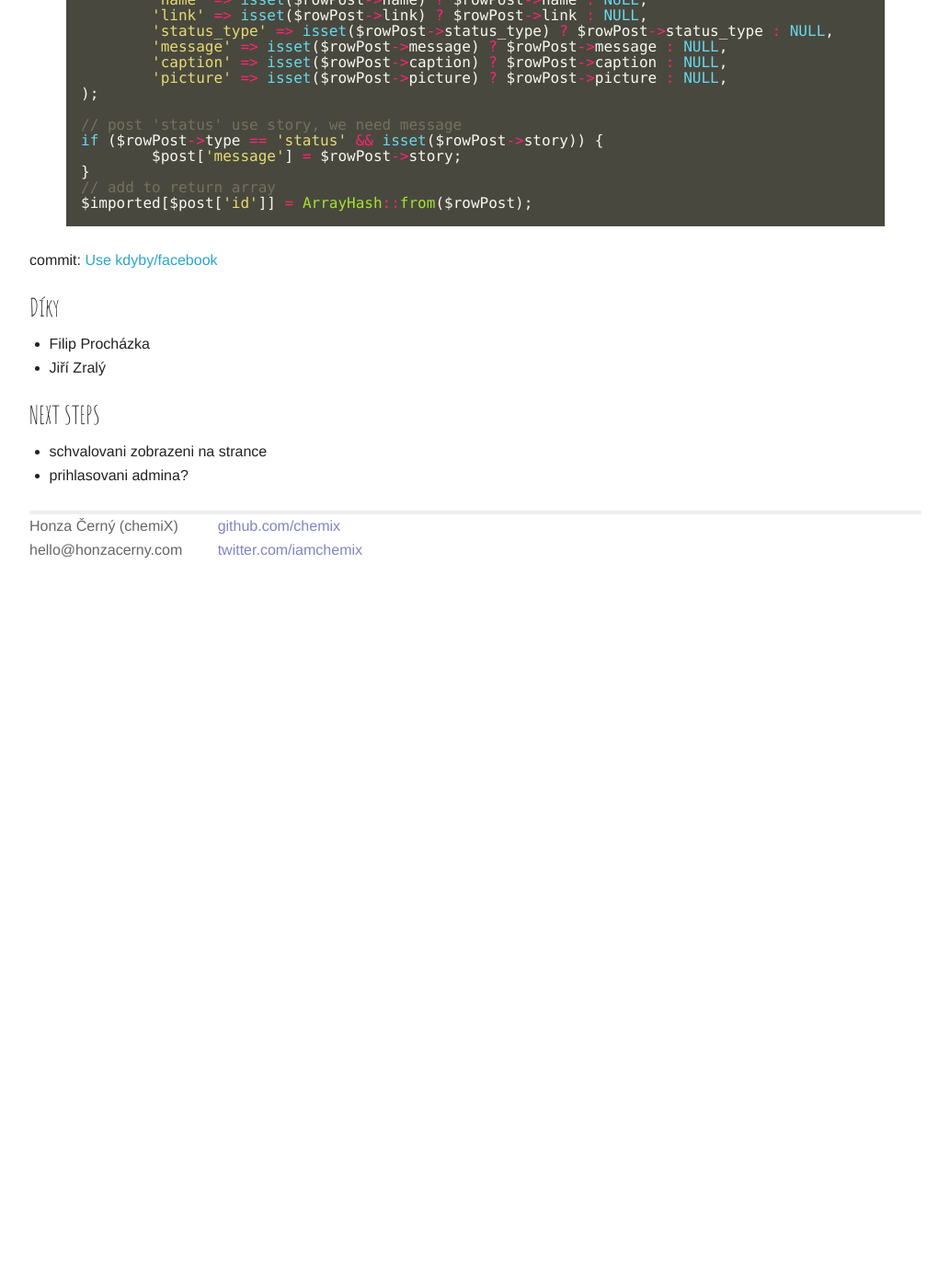
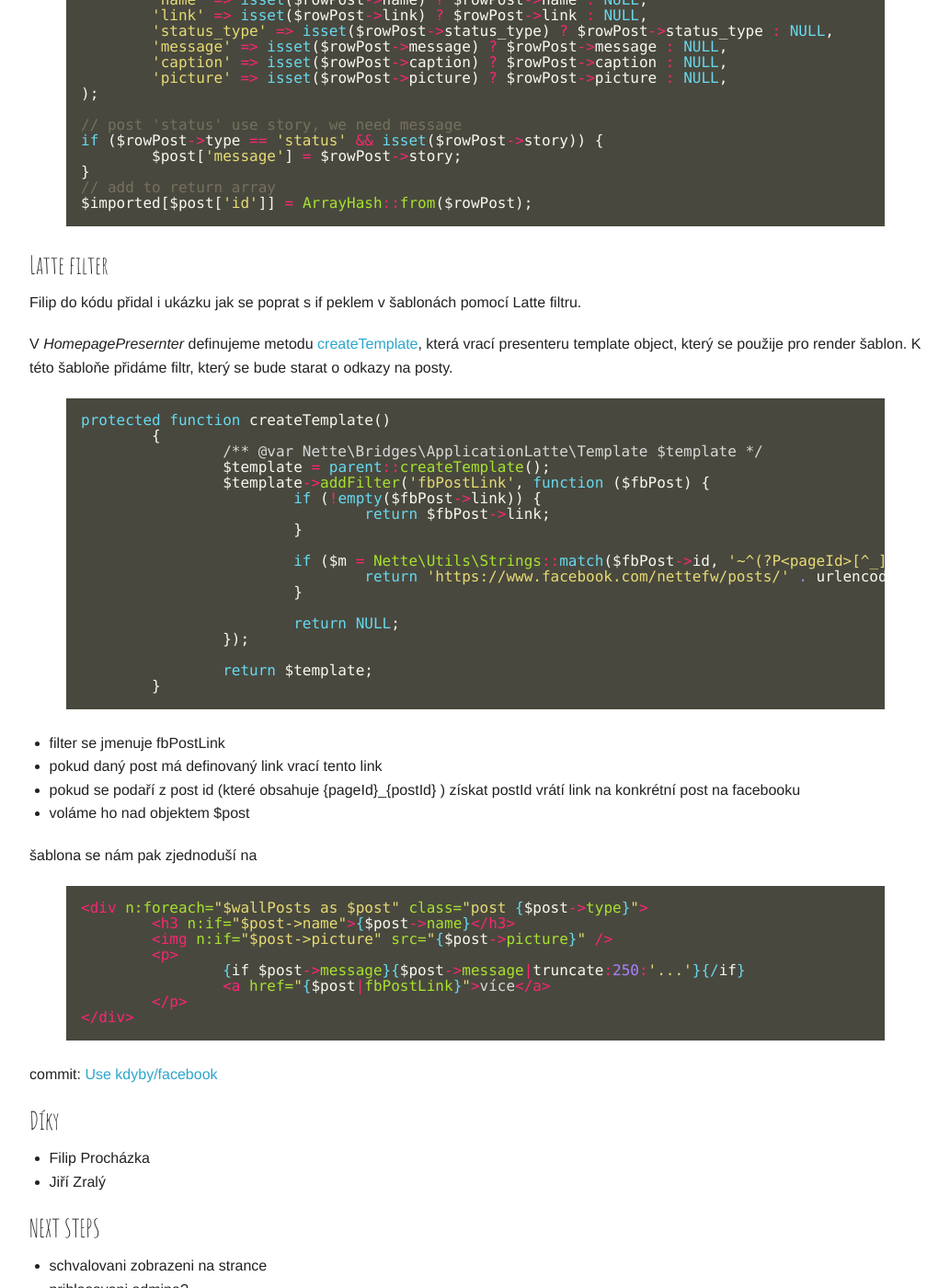
Before and after one commit to chemix/chemix.github.com, a Jekyll site: the page built from _posts/2014-06-13-nette-facebook-reader.md, in a window 1280 px wide and 1400 px high, scrolled down 17142 px. Shown: the whole window at 92% size, without its empty margins (123-1156 px from the left). Built offline with Jekyll 4.4.1, drawn with Linux system fonts in a browser that asks for light colours; some web fonts are replaced; Markdown is read by kramdown in place of the engine named in the settings; before the commit the page ends 17772 px from its top, so only the background shows below that.

Commit message:
Updated 2014-06-13-nette-facebook-reader.md

```diff
--- a/_posts/2014-06-13-nette-facebook-reader.md
+++ b/_posts/2014-06-13-nette-facebook-reader.md
@@ -833,6 +833,53 @@ if ($rowPost->type == 'status' && isset($rowPost->story)) {
 $imported[$post['id']] = ArrayHash::from($rowPost);
 {% endhighlight %}
 
+### Latte filter
+Filip do kódu přidal i ukázku jak se poprat s if peklem v šablonách pomocí Latte filtru.
+
+V *HomepagePresernter* definujeme metodu [createTemplate](https://github.com/chemix/Nette-Facebook-Reader/blob/5dd7bed8fb30eb22284ee2e0fc92a726db0913fd/app/presenters/HomepagePresenter.php#L27), která vrací presenteru template object, který se použije pro render šablon. K této šabloňe přidáme filtr, který se bude starat o odkazy na posty.
+
+{% highlight php startinline %}
+protected function createTemplate()
+	{
+		/** @var Nette\Bridges\ApplicationLatte\Template $template */
+		$template = parent::createTemplate();
+		$template->addFilter('fbPostLink', function ($fbPost) {
+			if (!empty($fbPost->link)) {
+				return $fbPost->link;
+			}
+
+			if ($m = Nette\Utils\Strings::match($fbPost->id, '~^(?P<pageId>[^_]+)_(?P<postId>[^_]+)\\z~')) {
+				return 'https://www.facebook.com/nettefw/posts/' . urlencode($m['postId']);
+			}
+
+			return NULL;
+		});
+
+		return $template;
+	}
+{% endhighlight %}
+
+* filter se jmenuje fbPostLink
+* pokud daný post má definovaný link vrací tento link
+* pokud se podaří z post id (které obsahuje {pageId}\_{postId} ) získat postId vrátí link na konkrétní post na facebooku
+* voláme ho nad objektem $post
+
+šablona se nám pak zjednoduší na
+
+{% highlight smarty %}
+<div n:foreach="$wallPosts as $post" class="post {$post->type}">
+	<h3 n:if="$post->name">{$post->name}</h3>
+	<img n:if="$post->picture" src="{$post->picture}" />
+	<p>
+		{if $post->message}{$post->message|truncate:250:'...'}{/if}
+		<a href="{$post|fbPostLink}">více</a>
+	</p>
+</div>
+{% endhighlight %}
+
+
+
+
 
 
 
```
